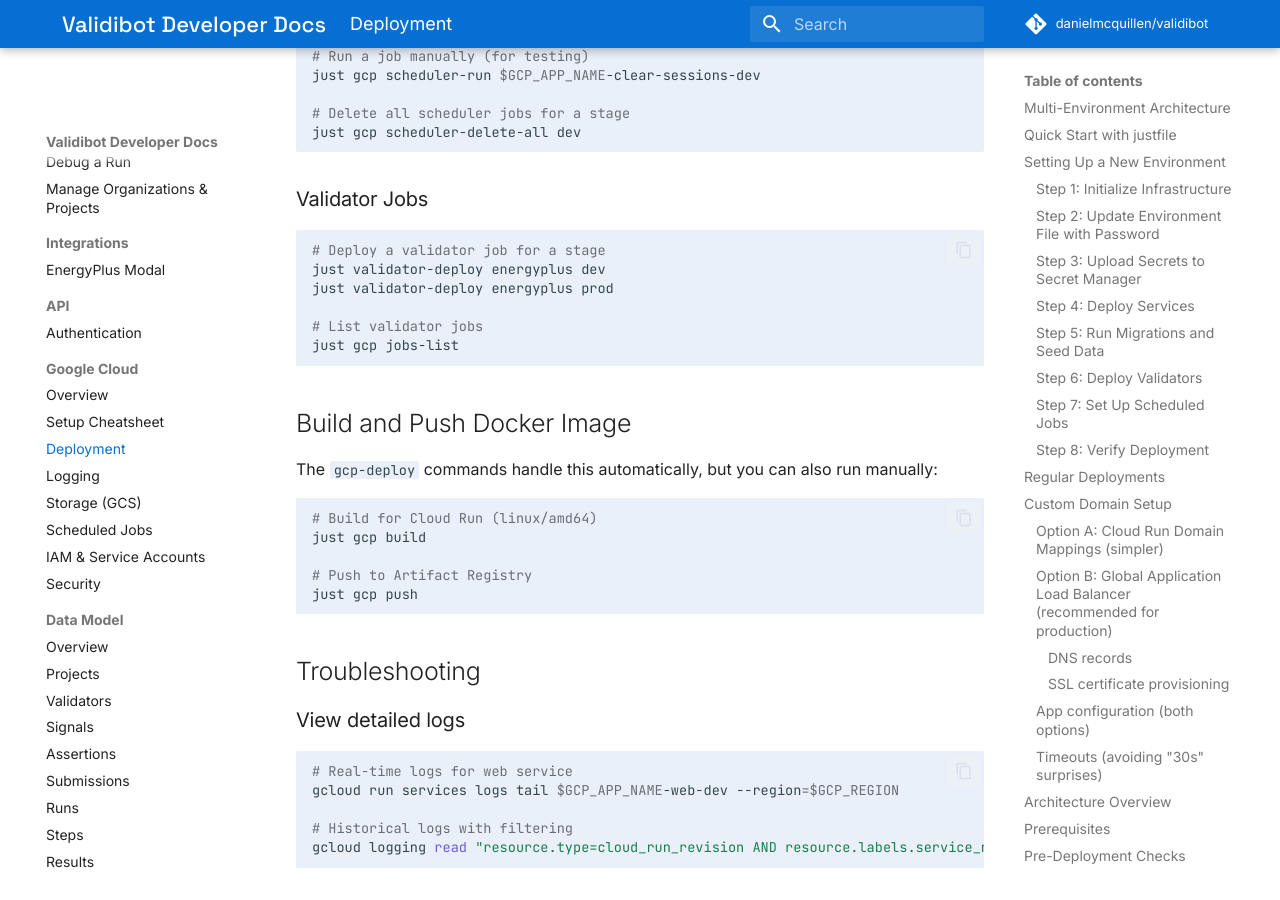
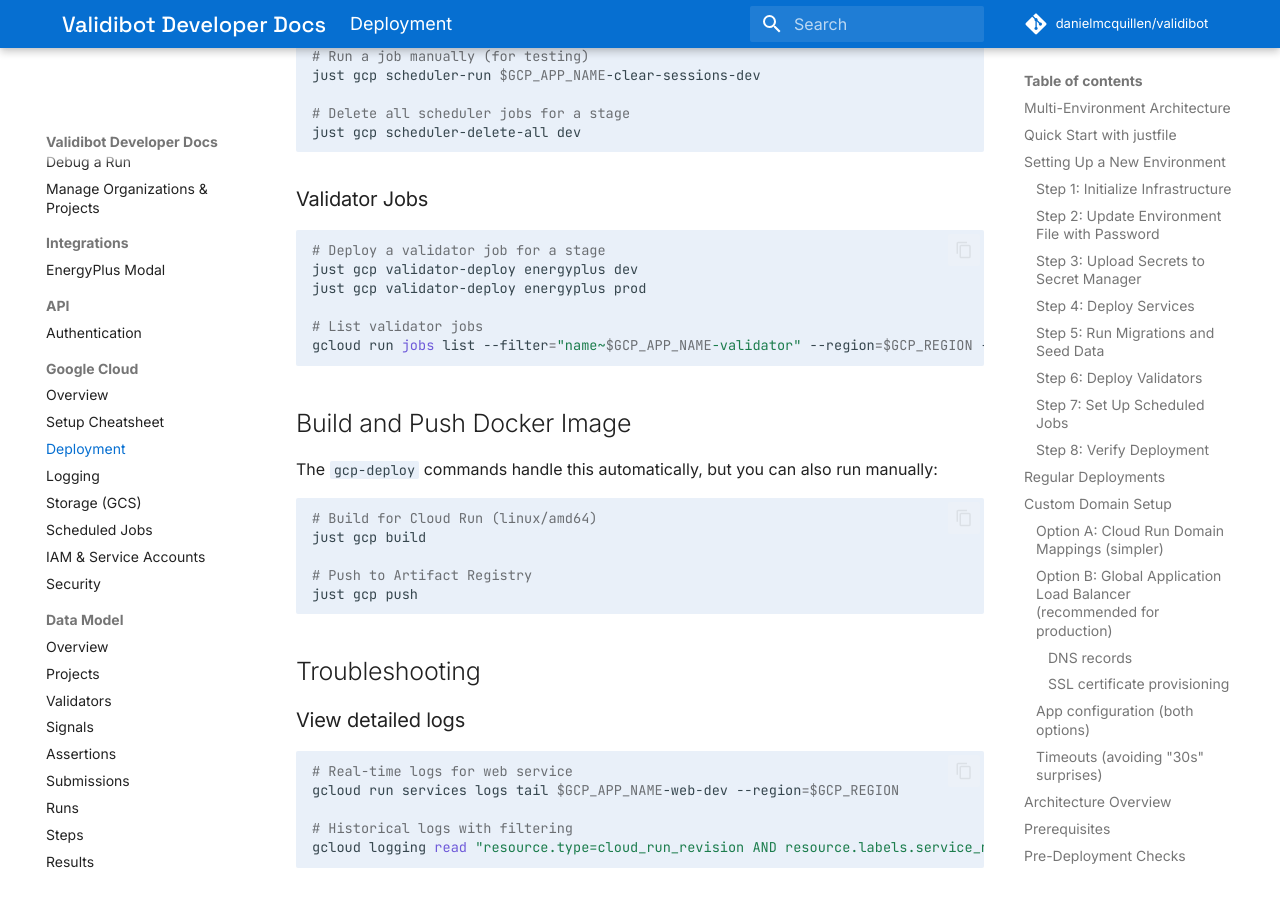
Before and after one commit to danielmcquillen/validibot, an MkDocs documentation site: the page built from docs/dev_docs/google_cloud/deployment.md, in a window 1280 px wide and 900 px high, scrolled down 10208 px. Built offline with MkDocs 1.6.1 and Material for MkDocs 9.7.7, drawn with Linux system fonts in a browser that asks for light colours; comment, search, counter and statistics services are not loaded.

Commit message:
Update docs. Fix just file issues. Fix image url.

````diff
--- a/docs/dev_docs/google_cloud/deployment.md
+++ b/docs/dev_docs/google_cloud/deployment.md
@@ -138,7 +138,7 @@
 
 ```bash
 # Deploy EnergyPlus and FMI validators
-just validators-deploy-all <stage>
+just gcp validators-deploy-all <stage>
 ```
 
 ### Step 7: Set Up Scheduled Jobs
@@ -428,11 +428,11 @@
 
 ```bash
 # Deploy a validator job for a stage
-just validator-deploy energyplus dev
-just validator-deploy energyplus prod
+just gcp validator-deploy energyplus dev
+just gcp validator-deploy energyplus prod
 
 # List validator jobs
-just gcp jobs-list
+gcloud run jobs list --filter="name~$GCP_APP_NAME-validator" --region=$GCP_REGION --project=$GCP_PROJECT_ID
 ```
 
 ## Build and Push Docker Image
--- a/validibot/static/src/scss/_marketing.scss
+++ b/validibot/static/src/scss/_marketing.scss
@@ -227,7 +227,7 @@
   position: relative;
 
   // load notebook image from static assets. Tiled.
-  background: url("/static/marketing/images/notebook.png");
+  background: url("/static/images/app/notebook.png");
   min-height: 30rem;
   border-top: 1px dotted #ccc;
   border-bottom: 1px solid #789aba;
--- a/validibot/static/src/scss/_workflow_public_view.scss
+++ b/validibot/static/src/scss/_workflow_public_view.scss
@@ -3,7 +3,7 @@
   .public-steps-card {
     min-height: 70vh;
     .card-body {
-      background: url("/static/marketing/images/notebook.png");
+      background: url("/static/images/app/notebook.png");
       height: 100%;
     }
   }
````
Also changed, not shown: docs/dev_docs/validator_jobs_cloud_run.md (+4 -4 lines), validibot/static/css/project.css, 4 other files.
